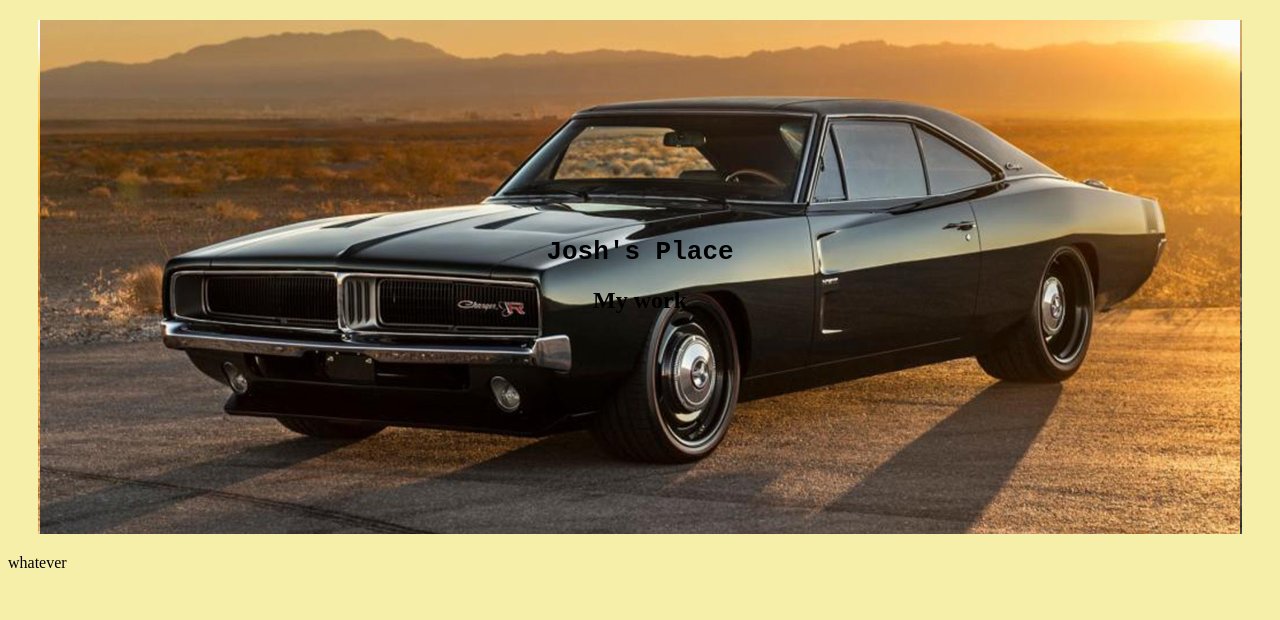
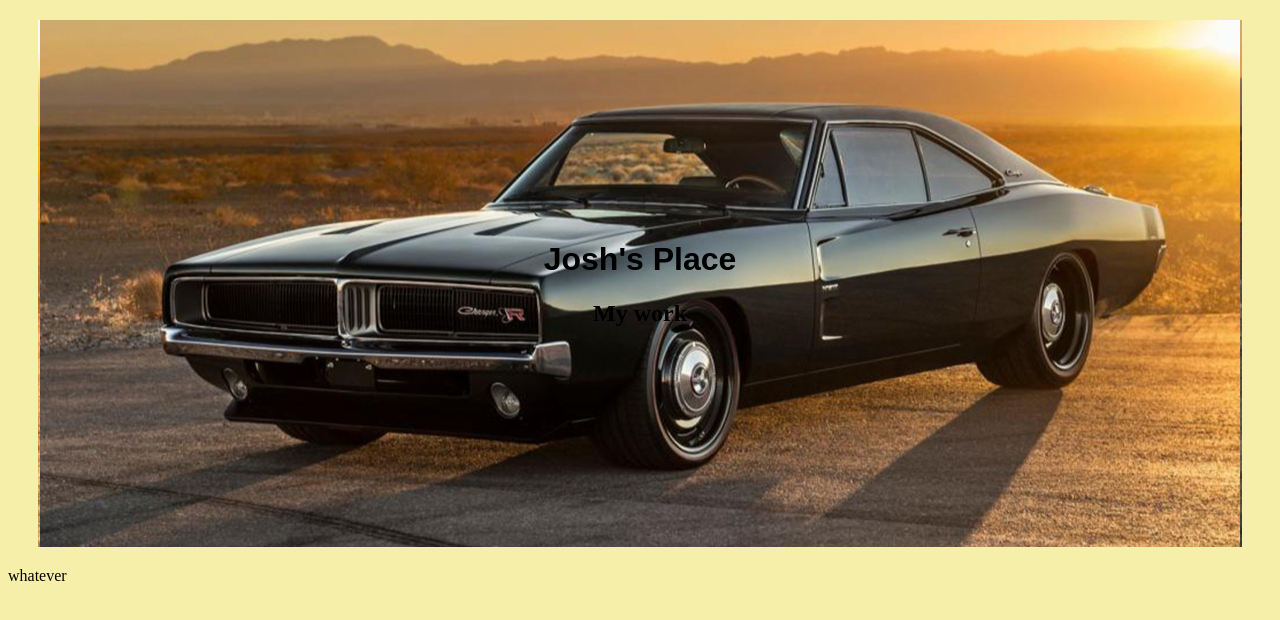
Before and after one commit to javaseruntimeenvironment/mywebsite, a plain HTML site: page index.html in a window 1280 px wide. Drawn offline with Linux system fonts and the light colour scheme.

Commit message:
change font

```diff
--- a/style.css
+++ b/style.css
@@ -1,7 +1,7 @@
 
 
 .txthdr {
-  font-family: monospace;
+  font-family: "Arial", monospace;
 }
 .txthd2 {
   color: #f830f1;
```
